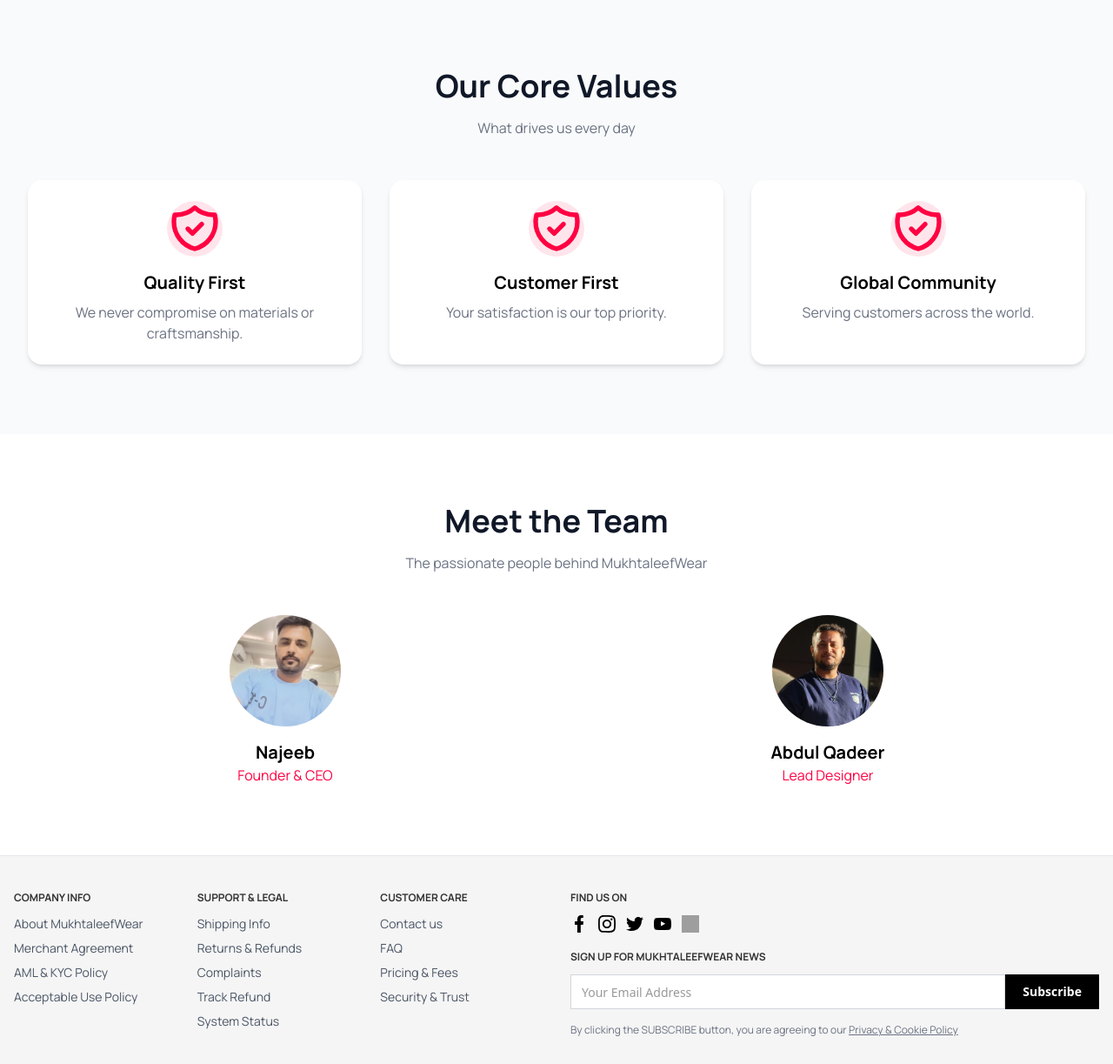
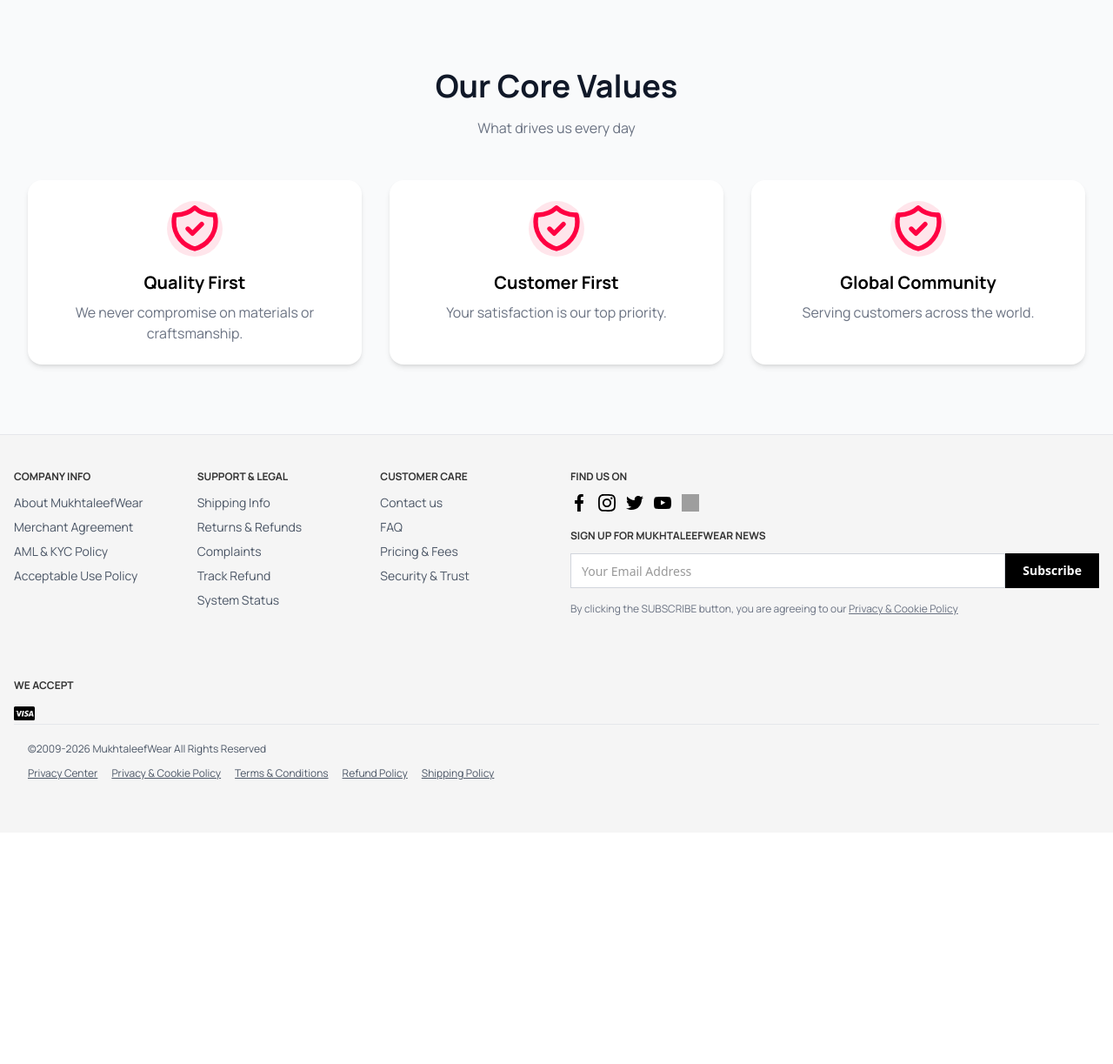
Before and after one commit to bilalahmedkhatri/store-dj-rhel, a Django app: page /about-us/ in a window 1280 px wide. Shown: the part 935-2158 px from the top of the page at 87% size. After the commit the page ends 1832 px from the top, so only its background shows below. Run offline with Django 5.2, Linux system fonts and the light colour scheme; style sheets or scripts are compiled from the project's sources; some libraries are stand-ins or nearby versions; grey boxes are pictures that could not be loaded.

Commit message:
remove team

```diff
--- a/templates/landing/about.html
+++ b/templates/landing/about.html
@@ -51,7 +51,7 @@
     </div>
 
     <!-- Team Section (optional) -->
-    <div class="container mx-auto px-4 sm:px-6 lg:px-8 py-16 md:py-20">
+    {% comment %} <div class="container mx-auto px-4 sm:px-6 lg:px-8 py-16 md:py-20">
         <div class="text-center mb-12">
             <h2 class="text-3xl md:text-4xl font-bold text-gray-900 mb-4">Meet the Team</h2>
             <p class="text-gray-500 mx-auto">The passionate people behind MukhtaleefWear </p>
@@ -65,6 +65,6 @@
             </div>
             {% endfor %}
         </div>
-    </div>
+    </div> {% endcomment %}
 </div>
 {% endblock %}
```
